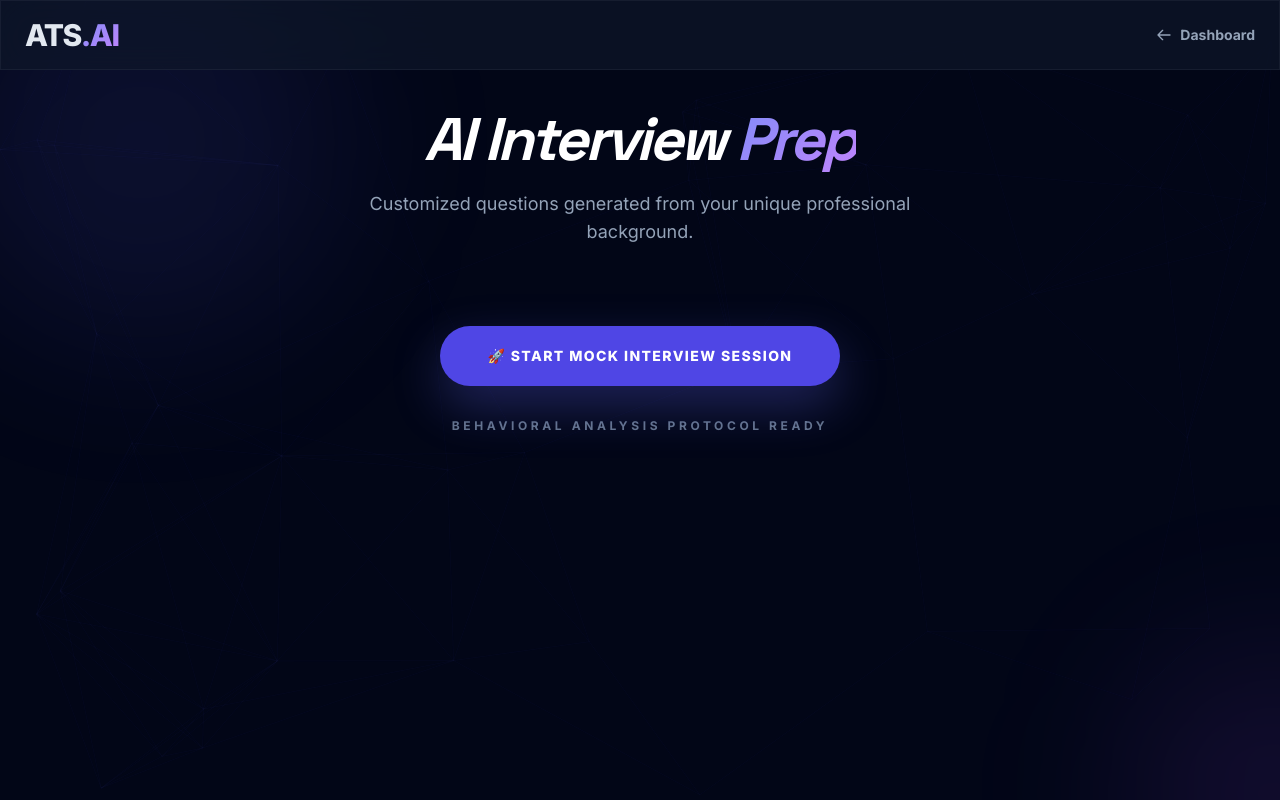
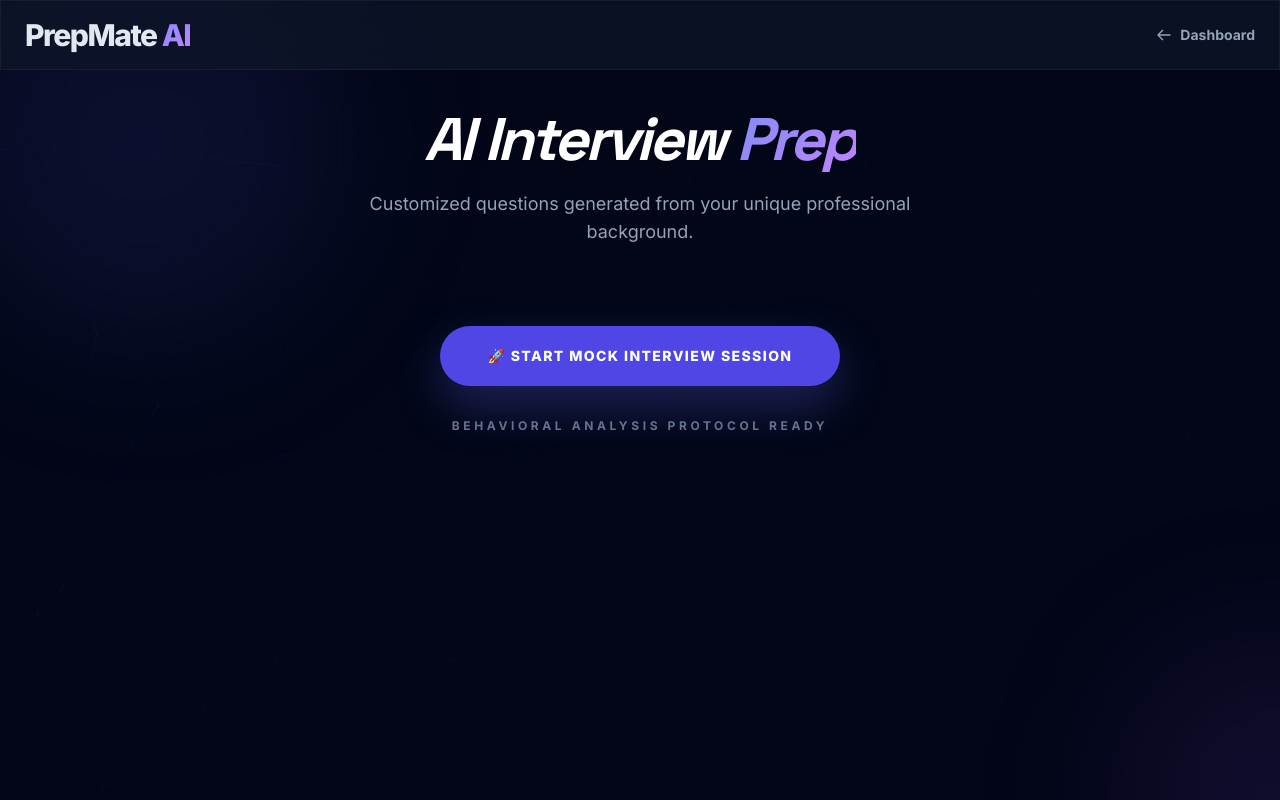
Before and after one commit to crajeev351/Final-ATS-system, a Flask app: template templates/questions.html in a window 1280 px wide. Run offline with Flask 3, Linux system fonts and the light colour scheme; the template is opened without the code that fills it, so the values that code supplies are empty; some libraries are stand-ins or nearby versions.

Commit message:
Update project branding to PrepMate AI

```diff
--- a/main.py
+++ b/main.py
@@ -1031,7 +1031,7 @@ def download_report():
         # Header branding
         pdf.set_font("Arial", 'B', 16)
         pdf.set_text_color(*c_indigo)
-        pdf.cell(50, 10, "ATS.AI", ln=False)
+        pdf.cell(50, 10, "PrepMate AI", ln=False)
 
         pdf.set_font("Arial", '', 10)
         pdf.set_text_color(*c_text_gray)
--- a/templates/ai_interview.html
+++ b/templates/ai_interview.html
@@ -3,7 +3,7 @@
 <head>
     <meta charset="UTF-8">
     <meta name="viewport" content="width=device-width, initial-scale=1.0">
-    <title>AI Mock Interview | ATS.AI</title>
+    <title>AI Mock Interview | PrepMate AI</title>
     <script src="https://cdn.tailwindcss.com"></script>
     <link href="https://fonts.googleapis.com/css2?family=Inter:wght@400;500;600;700;800&display=swap" rel="stylesheet">
     <style>
@@ -22,7 +22,7 @@
 
     <nav class="sticky top-0 z-50 glass border-b border-white/5 px-6 py-4 mb-10">
         <div class="max-w-7xl mx-auto flex justify-between items-center">
-            <a href="/dashboard" class="text-2xl font-black tracking-tighter">ATS<span class="gradient-text">.AI</span></a>
+            <a href="/dashboard" class="text-2xl font-black tracking-tighter">PrepMate<span class="gradient-text"> AI</span></a>
         </div>
     </nav>
 
--- a/templates/dashboard.html
+++ b/templates/dashboard.html
@@ -3,7 +3,7 @@
 <head>
     <meta charset="UTF-8">
     <meta name="viewport" content="width=device-width, initial-scale=1.0">
-    <title>Dashboard | ATS.AI</title>
+    <title>Dashboard | PrepMate AI</title>
     <script src="https://cdn.tailwindcss.com"></script>
     <script src="https://cdn.jsdelivr.net/npm/chart.js"></script>
     <link href="https://unpkg.com/aos@2.3.1/dist/aos.css" rel="stylesheet">
@@ -119,7 +119,7 @@
     <!-- Navigation -->
     <nav class="sticky top-0 z-50 glass border-b border-white/5 px-6 py-4">
         <div class="max-w-7xl mx-auto flex justify-between items-center">
-            <a href="/dashboard" class="text-3xl font-black tracking-tighter hover:scale-105 transition-transform">ATS<span class="gradient-text">.AI</span></a>
+            <a href="/dashboard" class="text-3xl font-black tracking-tighter hover:scale-105 transition-transform">PrepMate<span class="gradient-text"> AI</span></a>
             <div class="flex items-center gap-6">
                 <div class="hidden md:flex flex-col items-end">
                     <span class="text-[10px] font-bold text-slate-500 uppercase tracking-widest">Welcome back,</span>
@@ -299,7 +299,7 @@
     </main>
 
     <footer class="max-w-7xl mx-auto px-6 py-20 text-center opacity-30">
-        <p class="text-[10px] font-black tracking-widest uppercase text-slate-500">&copy; 2026 ATS.AI // Professional Career Suite</p>
+        <p class="text-[10px] font-black tracking-widest uppercase text-slate-500">&copy; 2026 PrepMate AI // Professional Career Suite</p>
     </footer>
 
     <script>
--- a/templates/final_report.html
+++ b/templates/final_report.html
@@ -3,7 +3,7 @@
 <head>
     <meta charset="UTF-8">
     <meta name="viewport" content="width=device-width, initial-scale=1.0">
-    <title>Interview Performance | ATS.AI</title>
+    <title>Interview Performance | PrepMate AI</title>
     <script src="https://cdn.tailwindcss.com"></script>
     <link href="https://unpkg.com/aos@2.3.1/dist/aos.css" rel="stylesheet">
     <script src="https://unpkg.com/aos@2.3.1/dist/aos.js"></script>
@@ -27,7 +27,7 @@
 
     <nav class="sticky top-0 z-50 glass border-b border-white/5 px-6 py-4 mb-10">
         <div class="max-w-7xl mx-auto flex justify-between items-center">
-            <a href="/dashboard" class="text-3xl font-black tracking-tighter">ATS<span class="gradient-text">.AI</span></a>
+            <a href="/dashboard" class="text-3xl font-black tracking-tighter">PrepMate<span class="gradient-text"> AI</span></a>
             <div class="flex items-center gap-6">
                 <a href="/dashboard" class="text-sm font-bold text-slate-400 hover:text-white transition-all flex items-center gap-2">
                     <svg class="w-4 h-4" fill="none" stroke="currentColor" viewBox="0 0 24 24"><path stroke-linecap="round" stroke-linejoin="round" stroke-width="2" d="M10 19l-7-7m0 0l7-7m-7 7h18"/></svg>
--- a/templates/login.html
+++ b/templates/login.html
@@ -3,7 +3,7 @@
 <head>
     <meta charset="UTF-8">
     <meta name="viewport" content="width=device-width, initial-scale=1.0">
-    <title>Sign In | ATS.AI</title>
+    <title>Sign In | PrepMate AI</title>
     <script src="https://cdn.tailwindcss.com"></script>
     <link href="https://fonts.googleapis.com/css2?family=Inter:wght@300;400;500;600;700;800&family=Space+Grotesk:wght@300;500;700&display=swap" rel="stylesheet">
     <style>
@@ -20,7 +20,7 @@
 
     <div class="w-full max-w-md z-10">
         <div class="text-center mb-10">
-            <h1 class="text-4xl font-black tracking-tighter mb-2">ATS<span class="gradient-text">.AI</span></h1>
+            <h1 class="text-4xl font-black tracking-tighter mb-2">PrepMate<span class="gradient-text"> AI</span></h1>
             <p class="text-slate-500 font-medium tracking-tight">Your intelligent career companion</p>
         </div>
 
--- a/templates/optimize_result.html
+++ b/templates/optimize_result.html
@@ -3,7 +3,7 @@
 <head>
     <meta charset="UTF-8">
     <meta name="viewport" content="width=device-width, initial-scale=1.0">
-    <title>Resume Optimization | ATS.AI</title>
+    <title>Resume Optimization | PrepMate AI</title>
     <script src="https://cdn.tailwindcss.com"></script>
     <link href="https://unpkg.com/aos@2.3.1/dist/aos.css" rel="stylesheet">
     <script src="https://unpkg.com/aos@2.3.1/dist/aos.js"></script>
@@ -29,7 +29,7 @@
 
     <nav class="sticky top-0 z-50 glass border-b border-white/5 px-6 py-4 mb-10">
         <div class="max-w-7xl mx-auto flex justify-between items-center">
-            <a href="/dashboard" class="text-3xl font-black tracking-tighter">ATS<span class="gradient-text">.AI</span></a>
+            <a href="/dashboard" class="text-3xl font-black tracking-tighter">PrepMate<span class="gradient-text"> AI</span></a>
             <a href="/dashboard" class="text-sm font-bold text-slate-400 hover:text-white transition-all flex items-center gap-2">
                 <svg class="w-4 h-4" fill="none" stroke="currentColor" viewBox="0 0 24 24"><path stroke-linecap="round" stroke-linejoin="round" stroke-width="2" d="M10 19l-7-7m0 0l7-7m-7 7h18"/></svg>
                 Dashboard
--- a/templates/questions.html
+++ b/templates/questions.html
@@ -3,7 +3,7 @@
 <head>
     <meta charset="UTF-8">
     <meta name="viewport" content="width=device-width, initial-scale=1.0">
-    <title>Interview Questions | ATS.AI</title>
+    <title>Interview Questions | PrepMate AI</title>
     <script src="https://cdn.tailwindcss.com"></script>
     <link href="https://unpkg.com/aos@2.3.1/dist/aos.css" rel="stylesheet">
     <script src="https://unpkg.com/aos@2.3.1/dist/aos.js"></script>
@@ -27,7 +27,7 @@
 
     <nav class="sticky top-0 z-50 glass border-b border-white/5 px-6 py-4 mb-10">
         <div class="max-w-7xl mx-auto flex justify-between items-center">
-            <a href="/dashboard" class="text-3xl font-black tracking-tighter">ATS<span class="gradient-text">.AI</span></a>
+            <a href="/dashboard" class="text-3xl font-black tracking-tighter">PrepMate<span class="gradient-text"> AI</span></a>
             <a href="/dashboard" class="text-sm font-bold text-slate-400 hover:text-white transition-all flex items-center gap-2">
                 <svg class="w-4 h-4" fill="none" stroke="currentColor" viewBox="0 0 24 24"><path stroke-linecap="round" stroke-linejoin="round" stroke-width="2" d="M10 19l-7-7m0 0l7-7m-7 7h18"/></svg>
                 Dashboard
--- a/templates/result.html
+++ b/templates/result.html
@@ -3,7 +3,7 @@
 <head>
     <meta charset="UTF-8">
     <meta name="viewport" content="width=device-width, initial-scale=1.0">
-    <title>Analysis Result | ATS.AI</title>
+    <title>Analysis Result | PrepMate AI</title>
     <script src="https://cdn.tailwindcss.com"></script>
     <link href="https://unpkg.com/aos@2.3.1/dist/aos.css" rel="stylesheet">
     <script src="https://unpkg.com/aos@2.3.1/dist/aos.js"></script>
@@ -37,7 +37,7 @@
 
     <nav class="sticky top-0 z-50 glass border-b border-white/5 px-6 py-4 mb-10">
         <div class="max-w-7xl mx-auto flex justify-between items-center">
-            <a href="/dashboard" class="text-3xl font-black tracking-tighter">ATS<span class="gradient-text">.AI</span></a>
+            <a href="/dashboard" class="text-3xl font-black tracking-tighter">PrepMate<span class="gradient-text"> AI</span></a>
             <div class="flex items-center gap-6">
                 <a href="/dashboard" class="text-sm font-bold text-slate-400 hover:text-white transition-all flex items-center gap-2">
                     <svg class="w-4 h-4" fill="none" stroke="currentColor" viewBox="0 0 24 24"><path stroke-linecap="round" stroke-linejoin="round" stroke-width="2" d="M10 19l-7-7m0 0l7-7m-7 7h18"/></svg>
--- a/templates/signup.html
+++ b/templates/signup.html
@@ -3,7 +3,7 @@
 <head>
     <meta charset="UTF-8">
     <meta name="viewport" content="width=device-width, initial-scale=1.0">
-    <title>Create Account | ATS.AI</title>
+    <title>Create Account | PrepMate AI</title>
     <script src="https://cdn.tailwindcss.com"></script>
     <link href="https://fonts.googleapis.com/css2?family=Inter:wght@300;400;500;600;700;800&family=Space+Grotesk:wght@300;500;700&display=swap" rel="stylesheet">
     <style>
@@ -20,7 +20,7 @@
 
     <div class="w-full max-w-md z-10">
         <div class="text-center mb-10">
-            <h1 class="text-4xl font-black tracking-tighter mb-2">ATS<span class="gradient-text">.AI</span></h1>
+            <h1 class="text-4xl font-black tracking-tighter mb-2">PrepMate<span class="gradient-text"> AI</span></h1>
             <p class="text-slate-500 font-medium tracking-tight">Step into the future of job seeking</p>
         </div>
 
```
